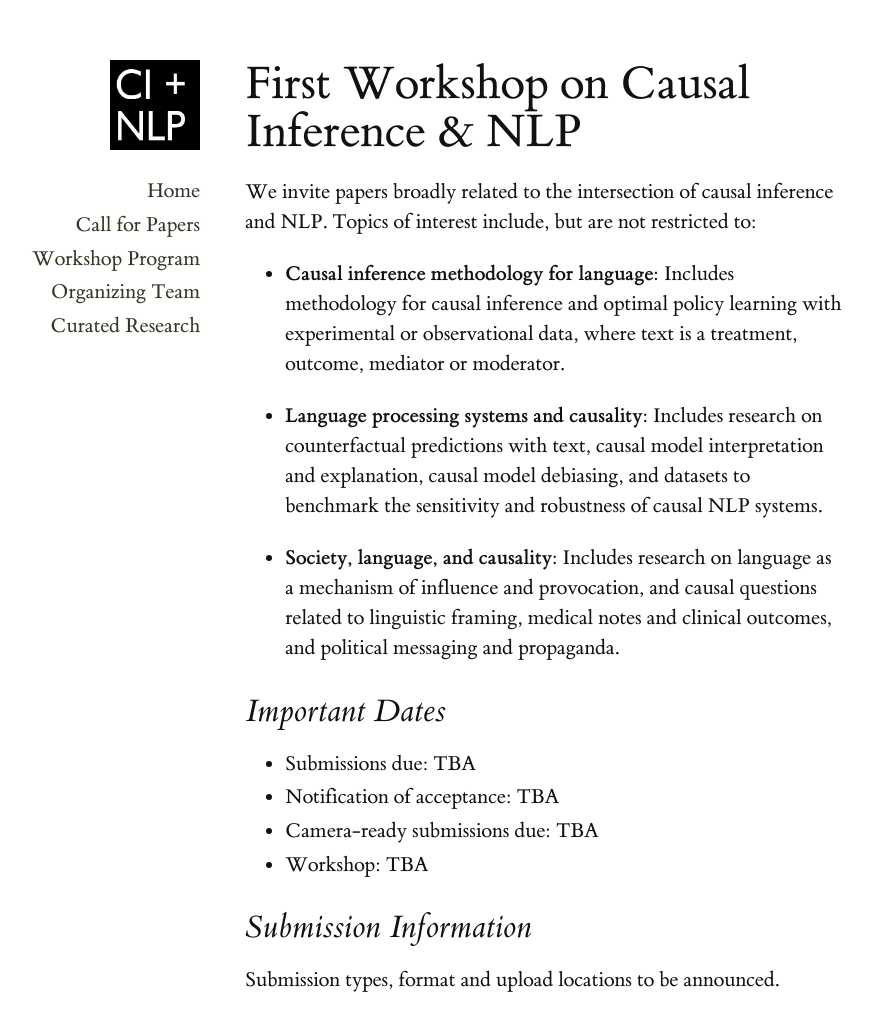
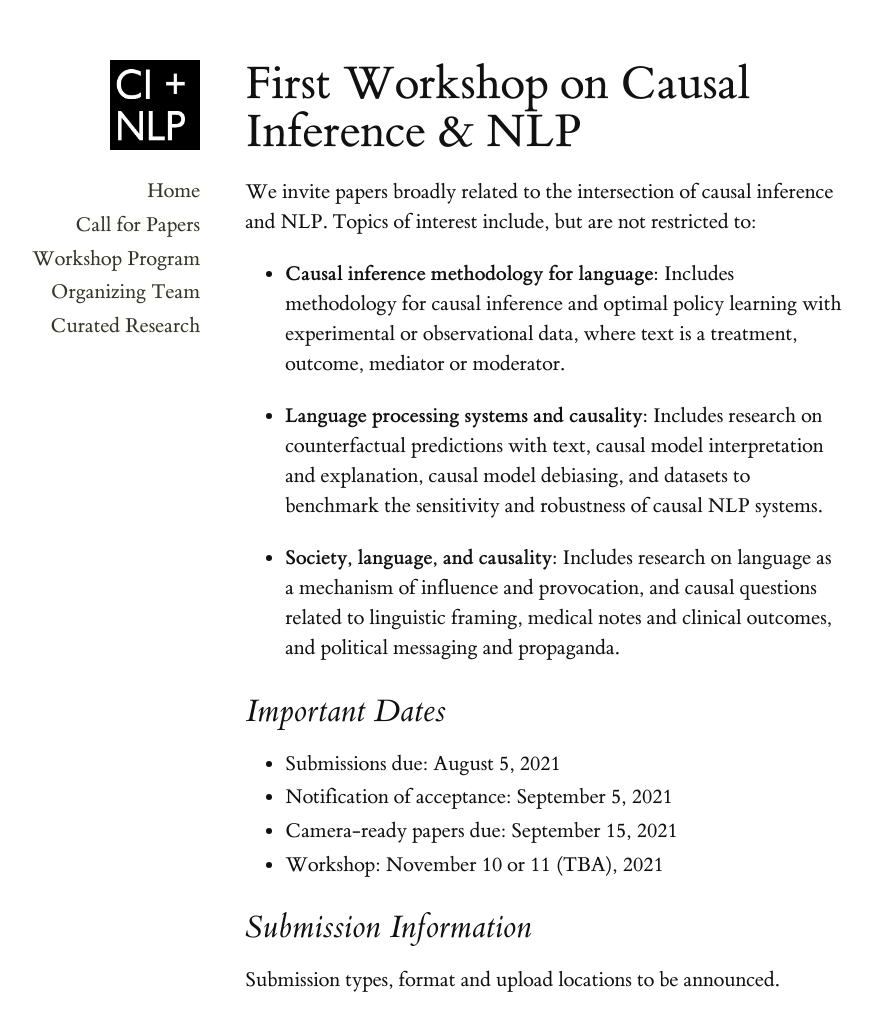
Before and after one commit to causaltext/causaltext.github.io, a Jekyll site: the page built from 2021/call.md, in a window 1280 px wide. Shown: the whole page, without its empty margins (211-1084 px from the left). Built offline with Jekyll 4.4.1, drawn with Linux system fonts in a browser that asks for light colours.

Commit message:
Update call.md

```diff
--- a/2021/call.md
+++ b/2021/call.md
@@ -26,10 +26,10 @@ and NLP. Topics of interest include, but are not restricted to:
 
 ## Important Dates
 
-   * Submissions due: TBA
-   * Notification of acceptance: TBA
-   * Camera-ready submissions due: TBA
-   * Workshop: TBA
+   * Submissions due: August 5, 2021
+   * Notification of acceptance: September 5, 2021
+   * Camera-ready papers due: September 15, 2021
+   * Workshop: November 10 or 11 (TBA), 2021
 
 ## Submission Information
 
```
